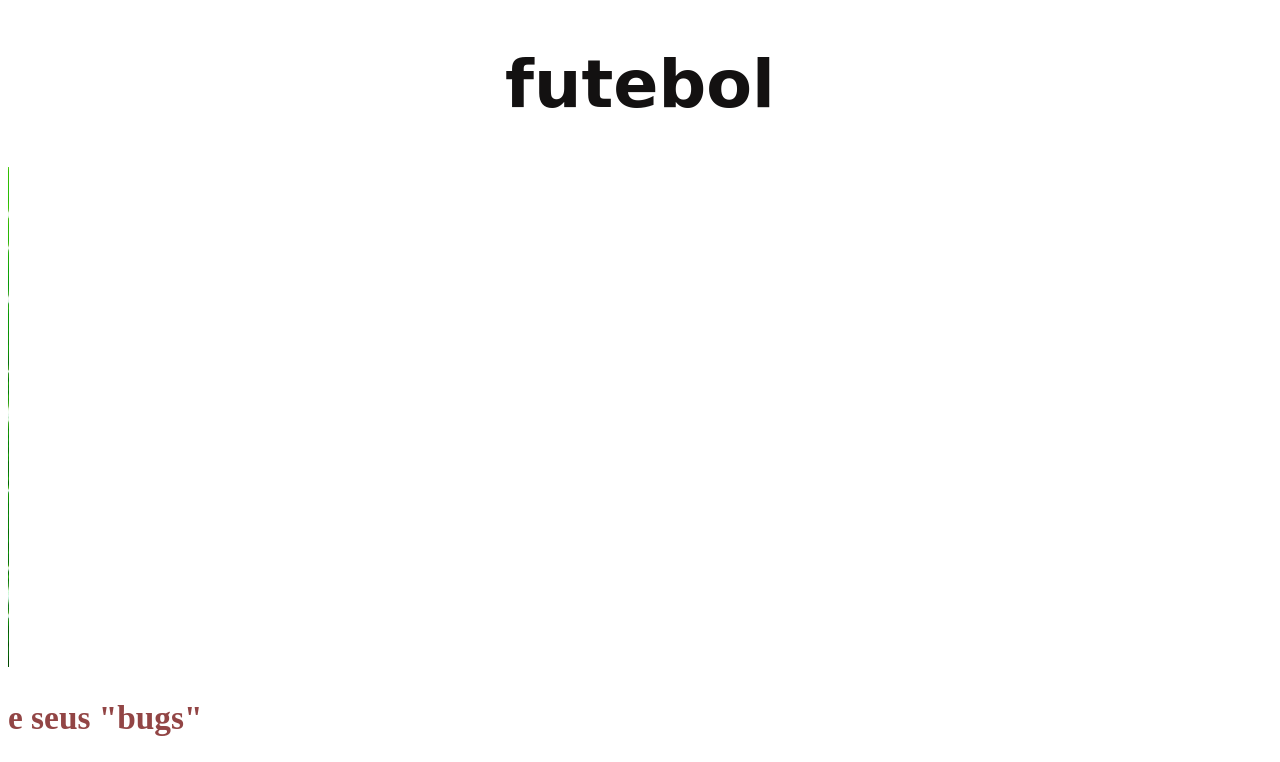
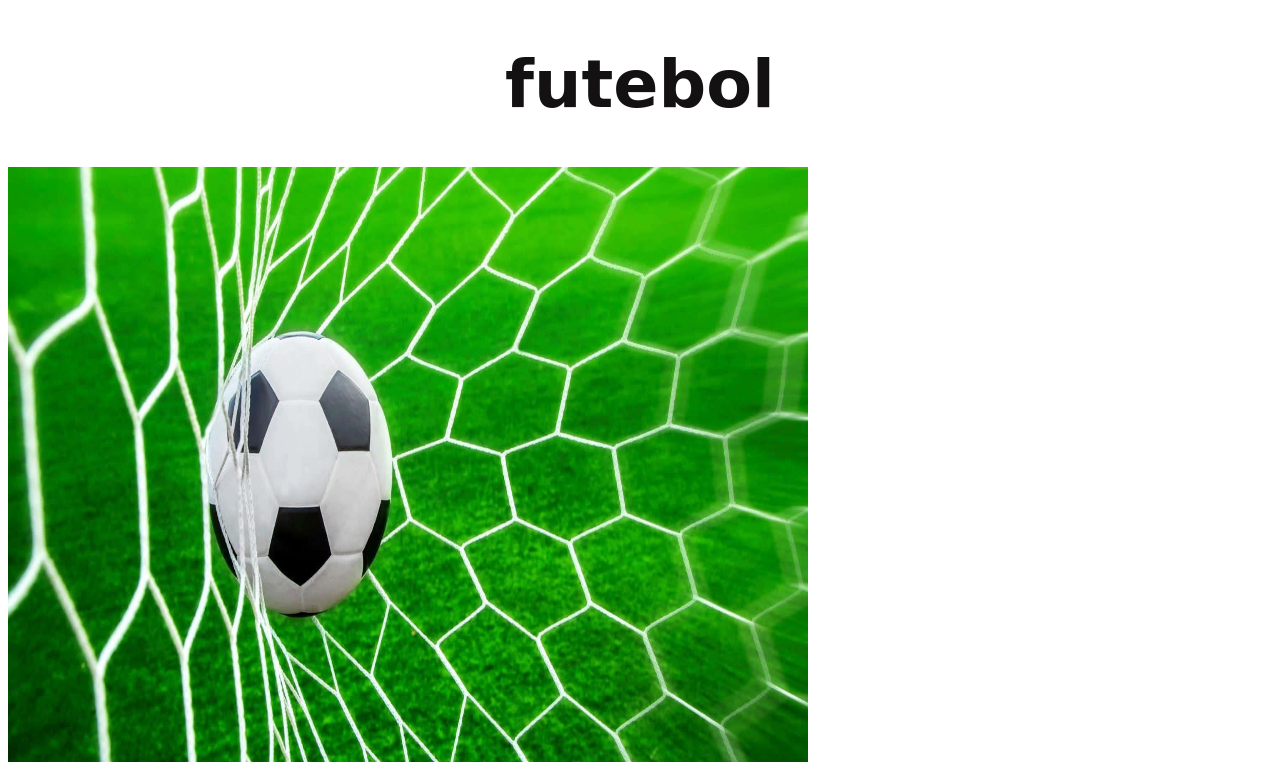
Before and after one commit to wendel-lyan/meuBlog1a, a plain HTML site: page index.html in a window 1280 px wide. Shown: the top 762 px of the page. Drawn offline with Linux system fonts and the light colour scheme.

Commit message:
çlmlçkm

```diff
--- a/index.html
+++ b/index.html
@@ -22,8 +22,8 @@
         }
 
         img{
-            width: 1.000px;
-            height: 500px;
+            width: 800px;
+            height: 700px;
         }
     </style>
 </head>
```
